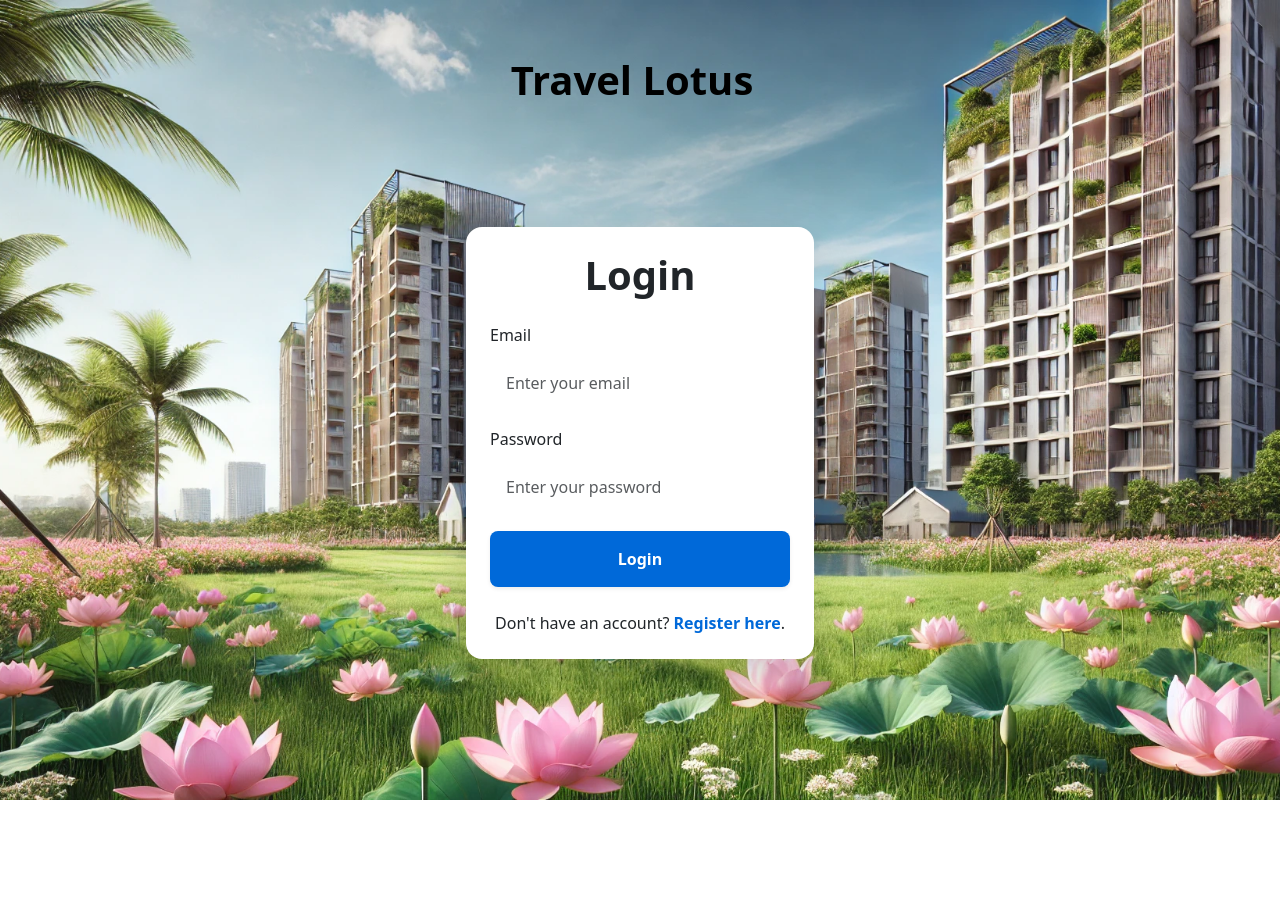
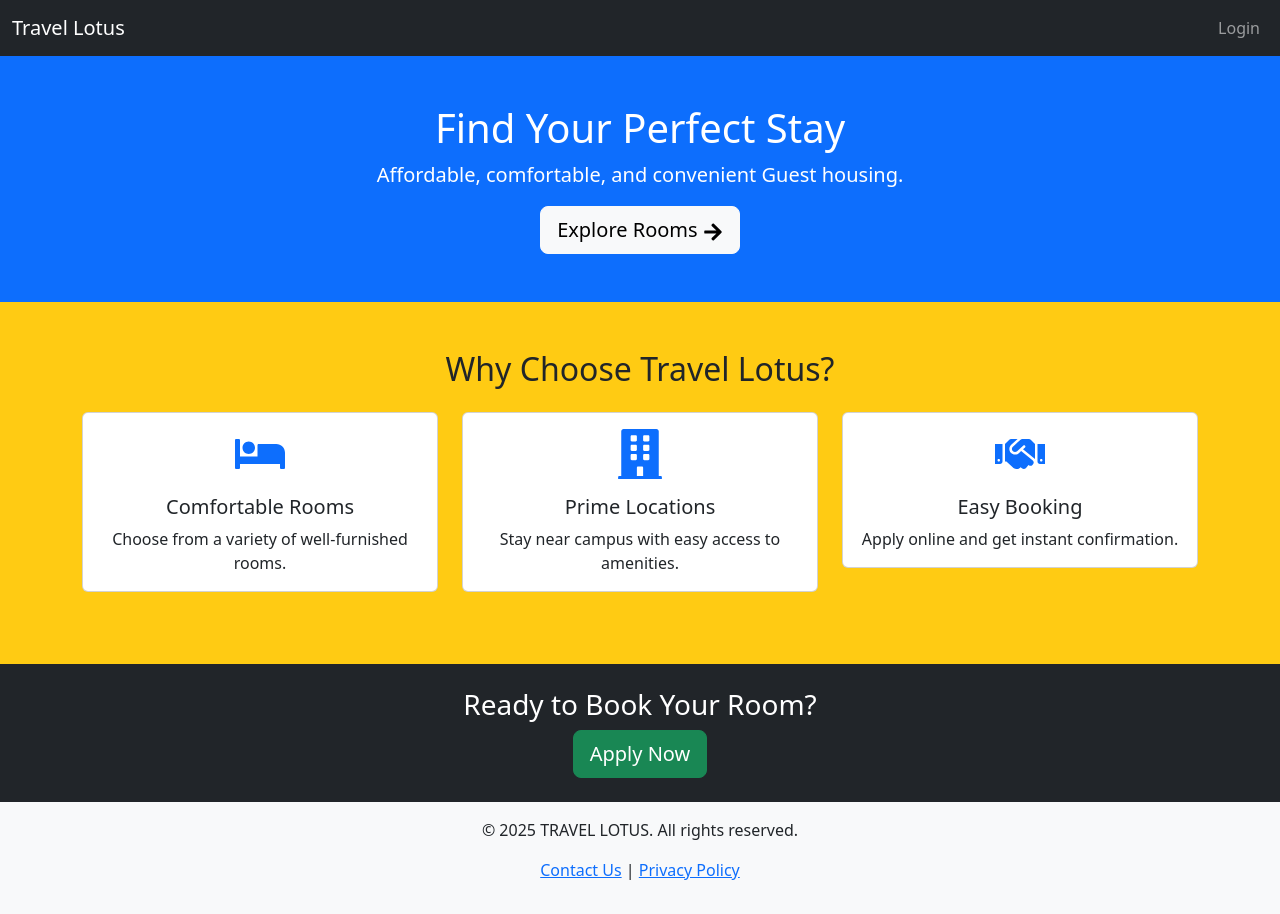
Before and after one commit to KavinduR2/Travel-Lotus, a React (Create React App) app: page / in a window 1280 px wide. Before the commit the page ends 800 px from the top, so only its background shows below. Built offline with nearby package versions, Linux system fonts and the light colour scheme.

Commit message:
update app.js

```diff
--- a/src/App.js
+++ b/src/App.js
@@ -1,22 +1,8 @@
 import React from 'react';
 import { BrowserRouter as Router, Route, Routes, Form } from 'react-router-dom';
-import Register from './Views/Register';
+
 import Login from './Views/Login';
-import Home from './Views/Home';
-import StudentHome from './Views/StudentHome';
-import LandOwnerHome from './Views/LandOwnerHome';
-// import HomeLanding from './Views/HomeLanding';
-import HousingApplication from './Views/HousingApplication';
-import AddRooms from './Views/AddRooms';
-import PaymentManagement from './Views/PaymentManagement';
-import MaintenanceManagement from './Views/MaintenanceManagement';
-import HousingApplicationManagement from './Views/HousingApplicationManagement';
-import Rooms from './Views/Rooms';
-import RequestMaintenance from './Views/RequestMaintenance';
-// import StudentProfile from './Views/StudentProfile';
-import PaymentPage from './Views/PaymentPage';
-import Chat from './Views/Chat';
-import AdminRegister from './Views/AdminRegister';
+import LandingPage from './Views/LandingPage';
 
 // comment
 //comment 2
@@ -29,25 +15,9 @@ const App = () => {
 
       <Router>
         <Routes>
-          <Route path="/register" element={<Register />} />
+
           <Route path="/login" element={<Login />} />
-          <Route path="/home" element={<Home />} />
-          <Route path="/rooms" element={<Rooms />} />
-          <Route path="/" element={<Login />} />
-          <Route path="/student-home" element={<StudentHome />} />
-          <Route path="/landowner-home" element={<LandOwnerHome />} />
-          {/* <Route path="/landing" element={<HomeLanding />} /> */}
-          <Route path="/housing-application" element={<HousingApplication />} />
-          <Route path="/add-room" element={<AddRooms />} />
-          <Route path="/PaymentManagement" element={<PaymentManagement />} />
-          <Route path="/MaintenanceManagement" element={<MaintenanceManagement />} />
-          <Route path="/HousingApplicationManagement" element={<HousingApplicationManagement />} />
-          <Route path="/RequestMaintenance" element={<RequestMaintenance />} />
-          {/* <Route path="/student-profile" element={<StudentProfile />} />  */}
-          {/* <Route path="/profile" element={<StudentProfile />} /> */}
-          <Route path="/payment" element={<PaymentPage />} />
-          <Route path="/chat/:studentEmail" element={<Chat />} />
-          <Route path="/admin-register" element={<AdminRegister />} />
+          <Route path='/' element={<LandingPage />} />
         </Routes>
       </Router>
     </div>
--- /dev/null
+++ b/src/Views/LandingPage.js
@@ -0,0 +1,97 @@
+import React from "react";
+import { Link } from "react-router-dom";
+import { Container, Row, Col, Button, Card } from "react-bootstrap";
+import { FaBed, FaBuilding, FaHandshake, FaArrowRight } from "react-icons/fa";
+
+const LandingPage = () => {
+    return (
+        <>
+            {/* Navigation Bar */}
+            <nav className="navbar navbar-expand-lg navbar-dark bg-dark">
+                <div className="container-fluid">
+                    <Link className="navbar-brand" to="/">Travel Lotus</Link>
+                    <div className="collapse navbar-collapse" id="navbarNav">
+                        <ul className="navbar-nav ms-auto">
+
+                            {/* <li className="nav-item">
+                                <Link to="/contact" className="nav-link">Contact</Link>
+                            </li> */}
+                            <li className="nav-item">
+                                <Link to="/login" className="nav-link">Login</Link>
+                            </li>
+                        </ul>
+                    </div>
+                </div>
+            </nav>
+
+            {/* Hero Section */}
+            <div className="hero bg-primary text-white text-center py-5">
+                <Container>
+                    <h1>Find Your Perfect Stay</h1>
+                    <p className="lead">Affordable, comfortable, and convenient Guest housing.</p>
+                    <Link to="/login">
+                        <Button variant="light" size="lg">
+                            Explore Rooms <FaArrowRight />
+                        </Button>
+                    </Link>
+                </Container>
+            </div>
+
+            {/* Features Section */}
+            <Container className="my-5">
+                <h2 className="text-center mb-4">Why Choose Travel Lotus?</h2>
+                <Row>
+                    <Col md={4} className="mb-4">
+                        <Card className="text-center">
+                            <Card.Body>
+                                <FaBed size={50} className="mb-3 text-primary" />
+                                <Card.Title>Comfortable Rooms</Card.Title>
+                                <Card.Text>Choose from a variety of well-furnished rooms.</Card.Text>
+                            </Card.Body>
+                        </Card>
+                    </Col>
+                    <Col md={4} className="mb-4">
+                        <Card className="text-center">
+                            <Card.Body>
+                                <FaBuilding size={50} className="mb-3 text-primary" />
+                                <Card.Title>Prime Locations</Card.Title>
+                                <Card.Text>Stay near campus with easy access to amenities.</Card.Text>
+                            </Card.Body>
+                        </Card>
+                    </Col>
+                    <Col md={4} className="mb-4">
+                        <Card className="text-center">
+                            <Card.Body>
+                                <FaHandshake size={50} className="mb-3 text-primary" />
+                                <Card.Title>Easy Booking</Card.Title>
+                                <Card.Text>Apply online and get instant confirmation.</Card.Text>
+                            </Card.Body>
+                        </Card>
+                    </Col>
+                </Row>
+            </Container>
+
+            {/* Call-to-Action Section */}
+            <div className="cta bg-dark text-white text-center py-4">
+                <Container>
+                    <h3>Ready to Book Your Room?</h3>
+                    <Link to="/login">
+                        <Button variant="success" size="lg">
+                            Apply Now
+                        </Button>
+                    </Link>
+                </Container>
+            </div>
+
+            {/* Footer */}
+            <footer className="bg-light text-center py-3">
+                <Container>
+                    <p>&copy; 2025 TRAVEL LOTUS. All rights reserved.</p>
+                    <p><Link to="/contact">Contact Us</Link> | <Link to="/privacy">Privacy Policy</Link></p>
+                </Container>
+            </footer>
+        </>
+    );
+};
+
+export default LandingPage;
--- a/src/firebase.js
+++ b/src/firebase.js
@@ -6,12 +6,13 @@ import { getStorage } from 'firebase/storage'; // For Firebase storage (if neede
 // Your web app's Firebase configuration
 
 const firebaseConfig = {
-  apiKey: "AIzaSyBwygHOh841bp5Z3CDCy0y4MiQxbRSRZoM",
-  authDomain: "cribclique-2e8e8.firebaseapp.com",
-  projectId: "cribclique-2e8e8",
-  storageBucket: "cribclique-2e8e8.firebasestorage.app",
-  messagingSenderId: "265405474218",
-  appId: "1:265405474218:web:6588181466fc3a571337d3"
+  apiKey: "AIzaSyBd3iYE7-0FkwNDPcoUPpMHPYbotUDmU2g",
+  authDomain: "travellotus-2fe90.firebaseapp.com",
+  projectId: "travellotus-2fe90",
+  storageBucket: "travellotus-2fe90.firebasestorage.app",
+  messagingSenderId: "45899466058",
+  appId: "1:45899466058:web:f974767c970a0cdb1bedb3",
+  measurementId: "G-0QCQV9ZDXW"
 };
 
 
```
Also changed, not shown: gitignore.txt (deleted), 1 other file (tests, documents, lock files or other folders).
